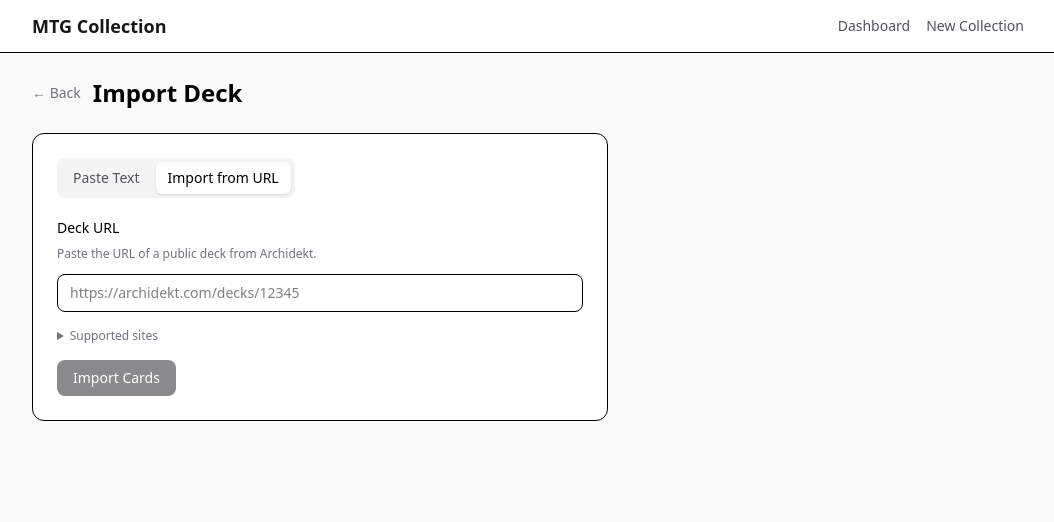
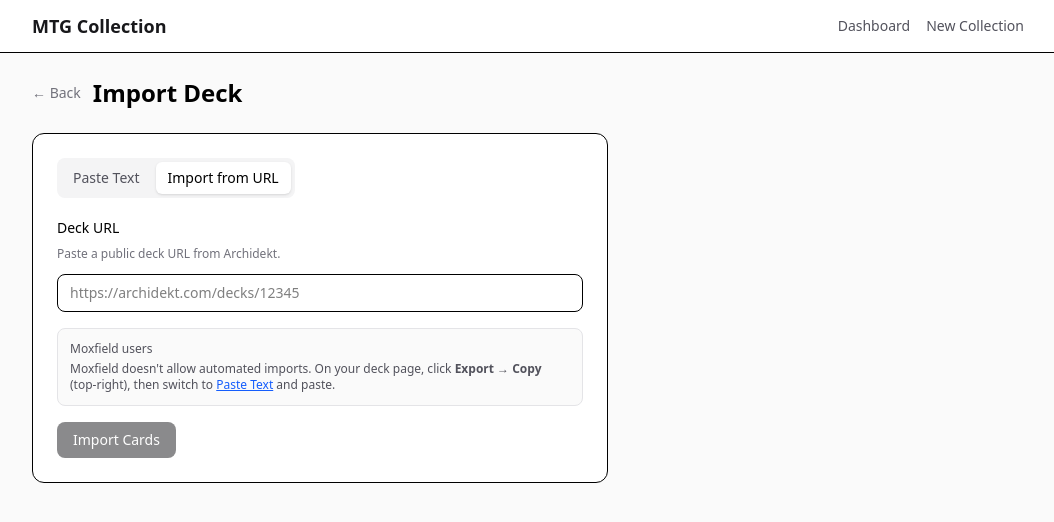
Before and after one commit to jpustin/mtg-collection, a Next.js app: page /collections/1/import in a window 1280 px wide. Both pictures are taken after a click on the button "Import from URL". Shown: the top 522 px of the page, without its empty margins (112-1166 px from the left). Built offline with nearby package versions, Linux system fonts and the light colour scheme.

Commit message:
Improve Moxfield instructions on URL import tab

```diff
--- a/src/app/collections/[id]/import/page.tsx
+++ b/src/app/collections/[id]/import/page.tsx
@@ -104,7 +104,7 @@ export default function ImportPage() {
           <>
             <label className="block mb-2 text-sm font-medium">Deck URL</label>
             <p className="text-xs text-zinc-500 mb-3">
-              Paste the URL of a public deck from Archidekt.
+              Paste a public deck URL from Archidekt.
             </p>
             <input
               type="url"
@@ -113,13 +113,10 @@ export default function ImportPage() {
               placeholder="https://archidekt.com/decks/12345"
               className="w-full rounded-lg border px-3 py-2 text-sm mb-4"
             />
-            <details className="mb-4 text-xs text-zinc-500">
-              <summary className="cursor-pointer hover:text-zinc-700">Supported sites</summary>
-              <ul className="mt-2 ml-4 list-disc space-y-1">
-                <li><strong>Archidekt</strong> &mdash; <code>https://archidekt.com/decks/&lt;id&gt;</code></li>
-                <li><strong>Moxfield</strong> &mdash; not available via URL. Use Paste Text mode instead.</li>
-              </ul>
-            </details>
+            <div className="mb-4 rounded-lg border border-zinc-200 bg-zinc-50 p-3 text-xs text-zinc-600">
+              <p className="font-medium mb-1">Moxfield users</p>
+              <p>Moxfield doesn't allow automated imports. On your deck page, click <strong>Export → Copy</strong> (top-right), then switch to <button onClick={() => setMode("text")} className="text-blue-600 underline">Paste Text</button> and paste.</p>
+            </div>
           </>
         )}
 
```
